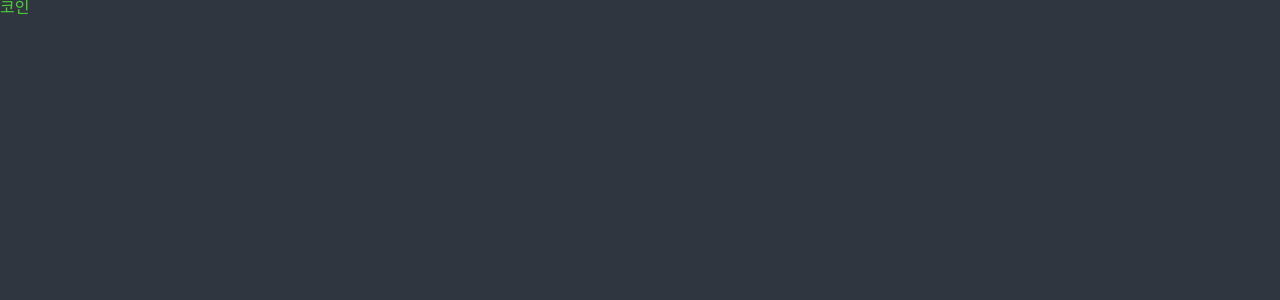
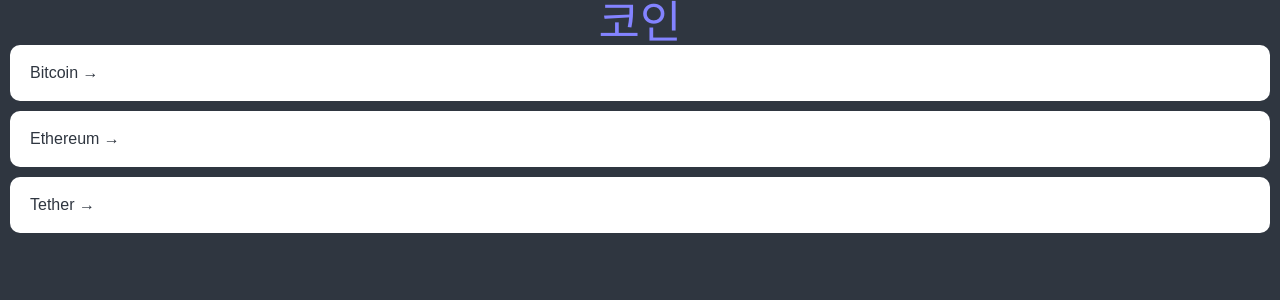
Before and after one commit to sadpu111/crypto-tracker, a React (Create React App) app: page / in a window 1280 px wide. Shown: the top 300 px of the page. Built offline with nearby package versions, Linux system fonts and the light colour scheme.

Commit message:
home part.1

```diff
--- a/src/App.tsx
+++ b/src/App.tsx
@@ -56,11 +56,12 @@ table {
 }
 body {
   font-family: 'Source Sans Pro', sans-serif;
-  background-color: ${props => props.theme.bgColor};
-  color: ${props => props.theme.textColor};
+  background-color: ${(props) => props.theme.bgColor}; // index에서 themeProcider 안에 App이 있으므로 여기(App)에서 theme의 props에 접근이 가능하다.
+  color: ${(props) => props.theme.textColor};
 }
 a {
   text-decoration: none;
+  color: inherit;
 }
 `
 // <></> 는 fragment로 빈 태그(유령태그)이다. 원칙적으로는 단 하나의 element를 리턴해야하므로, <GlobalStyle /> 까지 포함하여 리턴하려면 원래는 <div>태그로 묶어야하지만, 그럴 경우 <div>태그가 너무 남발되어 비효율적. 그래서 fragment라는 유령태그로 감싸준다.
--- a/src/routes/Coins.tsx
+++ b/src/routes/Coins.tsx
@@ -1,11 +1,86 @@
+import { Link } from "react-router-dom";
 import styled from "styled-components"
 
+const Container = styled.div`
+  padding: 0px 10px;
+`;
+
+const Header = styled.header`
+  height: 10vp;
+  display: flex;
+  justify-content: center;
+  align-items: center;
+`;
+
+const CoinsList = styled.ul``;
+
+const Coin = styled.li`
+  background-color: white;
+  color: ${(props) => props.theme.bgColor};
+  margin-bottom: 10px;
+  border-radius: 10px;
+  a { // Coin 컴포넌트 내의 anchor는 아래와 같은 스타일 적용
+    display: block; // 링크뿐만 아니라 영역을 눌러도 이동
+    transition: color 0.2s ease-in; // 색이 전환(변화)되는데 0.2초 지연 및 ease-in 효과
+    padding: 20px;
+
+  }
+  &:hover { // event 추가문법.
+    a {
+      color: ${(props) => props.theme.accentColor};
+    }
+  }
+`;
+
 const Title = styled.h1`
-  color: ${props => props.theme.accentColor};
+  color: ${(props) => props.theme.accentColor};
+  font-size: 45px;
 `
+const coins = [
+  {
+    "id": "btc-bitcoin",
+    "name": "Bitcoin",
+    "symbol": "BTC",
+    "rank": 1,
+    "is_new": false,
+    "is_active": true,
+    "type": "coin"
+  },
+  {
+    "id": "eth-ethereum",
+    "name": "Ethereum",
+    "symbol": "ETH",
+    "rank": 2,
+    "is_new": false,
+    "is_active": true,
+    "type": "coin"
+  },
+  {
+    "id": "usdt-tether",
+    "name": "Tether",
+    "symbol": "USDT",
+    "rank": 3,
+    "is_new": false,
+    "is_active": true,
+    "type": "token"
+  }
+];
 
+// coin 컴포넌트를 클릭하면 <Link>태그를 통해 {`/${coin.id}`}라는 주소로 이동 -> Routers.tsx의 Router 컴포넌트에서 /:coinId 경로는 Coin.tsx의 Coin 컴포넌트를 랜더링하는 것으로 정의. 정리하면, Coin.tsx의 Coin 컴포넌트의 coinId와 Router.tsx의 Router 컴포넌트의 coinId는 useParams()로 연결되어있고, 이 coinId 자리에 Coins.tsx의 coin array의 id값을 전달하는 것.
 function Coins () {
-  return <Title>코인</Title>;
+  return (
+    <Container>
+      <Header>
+        <Title>코인</Title>
+      </Header>
+      <CoinsList>
+        {coins.map((coin) => (
+        <Coin key={coin.id}>
+          <Link to={`/${coin.id}`}>{coin.name} &rarr;</Link>
+        </Coin>))}
+      </CoinsList>
+    </Container>
+  )
 }
 
 export default Coins
--- a/src/theme.ts
+++ b/src/theme.ts
@@ -3,7 +3,7 @@ import {DefaultTheme} from "styled-components"
 const theme:DefaultTheme = {
   bgColor: "#2f3640",
   textColor: "#f5f6fa ",
-  accentColor: "#4cd137 ",
+  accentColor: "#8383ff",
 }
 
 
```
